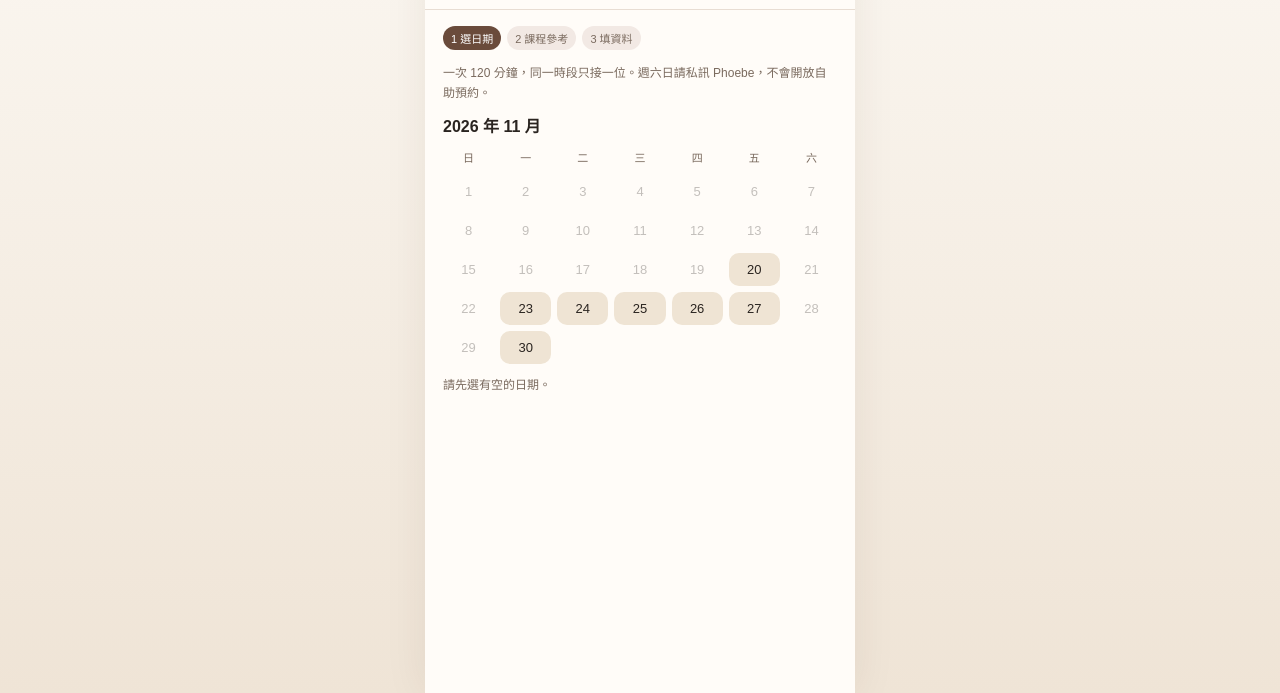
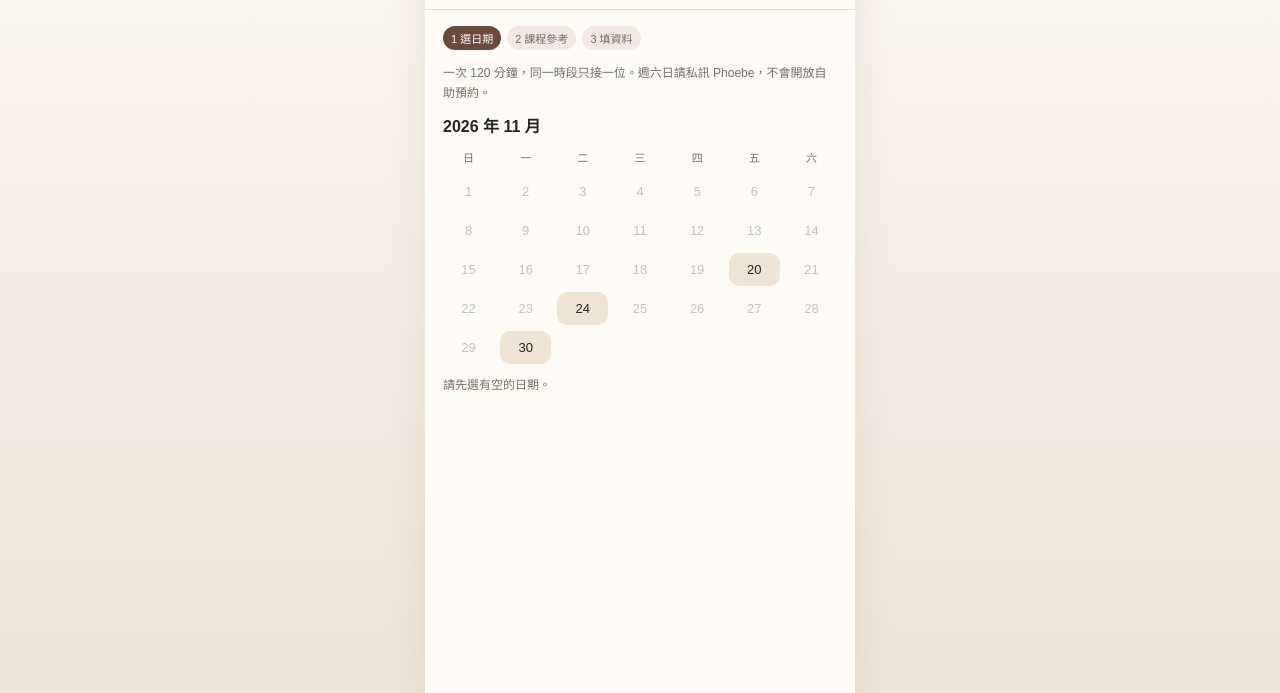
Before and after one commit to xyzKIWI/no23-lumi-booking, a plain HTML site: page index.html in a window 1280 px wide. Shown: the part 107-800 px from the top of the page. Drawn offline with Linux system fonts and the light colour scheme.

Commit message:
Update open slots (11/20, 11/24, 11/30 14:30)
Removed multiple time slots for specific dates and retained only one slot for each date.

```diff
--- a/index.html
+++ b/index.html
@@ -124,15 +124,9 @@ const SERVICES = [
 const DURATION = 120;
 const DEFAULT_SERVICE = "皮膚管理";
 const SLOTS = {
-  "2026-11-09": ["11:30", "14:30"],
-  "2026-11-10": ["11:30", "14:30"],
-  "2026-11-20": ["11:30", "14:30"],
-  "2026-11-23": ["11:30", "14:30", "18:30"],
-  "2026-11-24": ["11:30", "14:30"],
-  "2026-11-25": ["11:30", "14:30"],
-  "2026-11-26": ["11:30", "14:30", "18:30"],
-  "2026-11-27": ["11:30", "14:30"],
-  "2026-11-30": ["11:30", "14:30", "18:30"],
+  "2026-11-20": ["14:30"],
+  "2026-11-24": ["14:30"],
+  "2026-11-30": ["14:30"],
 };
 const WEEKENDS_NOTE = "週六日請私訊 Phoebe，不會開放自助預約";
 const now = new Date();
```
